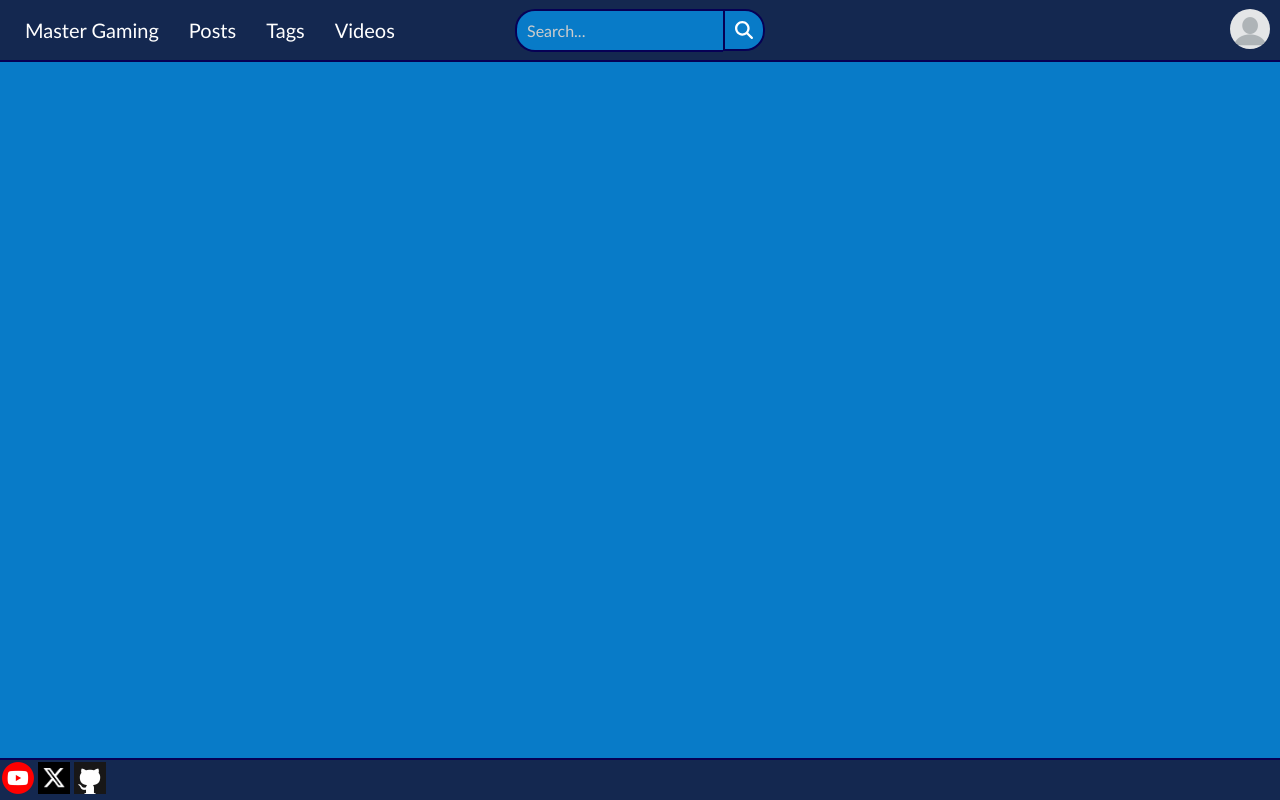
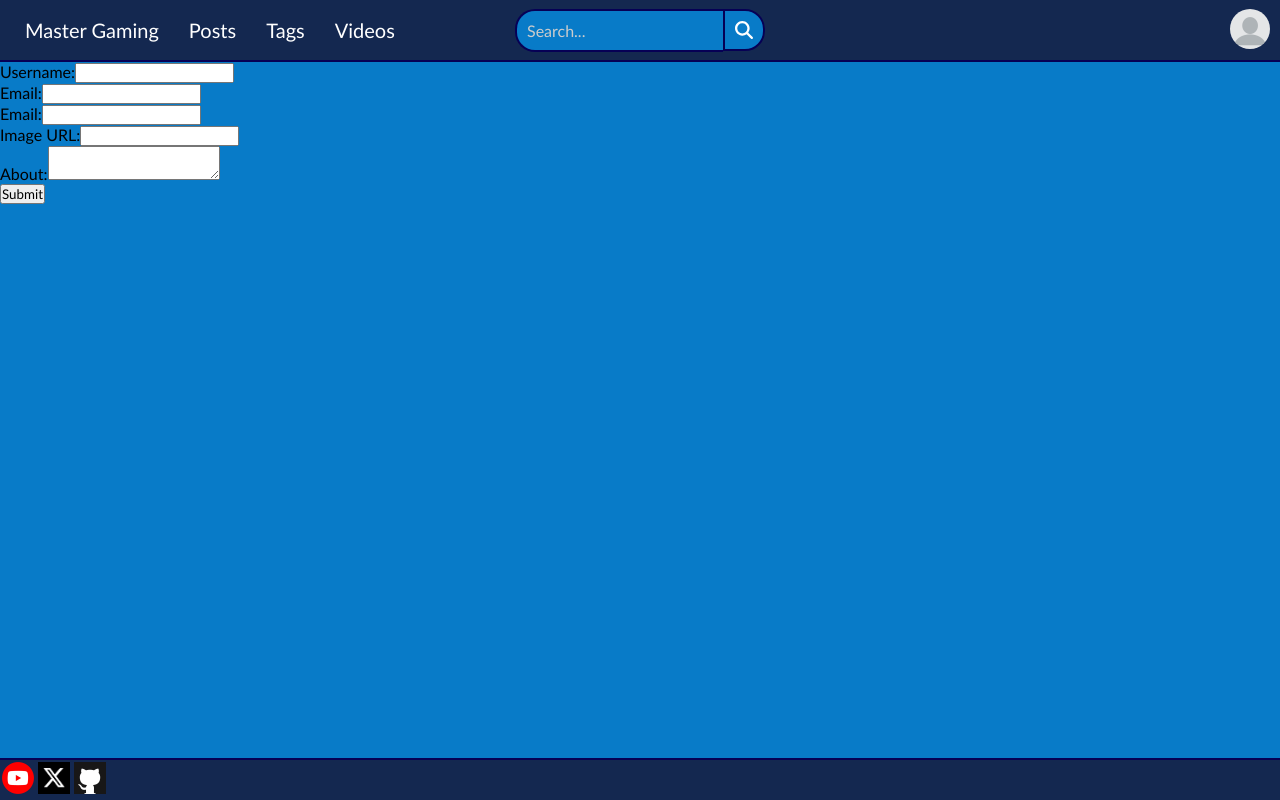
Before and after one commit to Antonio12152/Master_Gaming, a React (Create React App) app in the folder Master_Gaming_frontend/: page /createUser in a window 1280 px wide. Built offline with nearby package versions, Linux system fonts and the light colour scheme.

Commit message:
Create User preset

```diff
--- a/Master_Gaming_frontend/src/pages/CreatePost.jsx
+++ b/Master_Gaming_frontend/src/pages/CreatePost.jsx
@@ -7,45 +7,11 @@ const CreatePost = () => {
     const [text, setText] = useState('');
     const [tags, setTags] = useState('');
     const [error, setError] = useState('');
-
-    // const handleSubmit = (event) => {
-    //     event.preventDefault();
-    //     const tagsArray = tags.split(',').map(tag => tag.trim().toLowerCase());
-
-    //     const postInsertQuery = `
-    //     INSERT INTO posts (title, img, text, created_at)
-    //         VALUES ('${title}', '${img}', '${text}', CURRENT_TIMESTAMP)
-    //         RETURNING id;
-    //   `;
-
-    //     console.log('Post Insert Query:', postInsertQuery);
-
-    //     tagsArray.forEach(tag => {
-    //         const tagInsertQuery = `
-    //         INSERT INTO tags (name)
-    //             VALUES (${tag})
-    //             ON CONFLICT (name) DO UPDATE SET name = EXCLUDED.name
-    //             RETURNING id;
-    //     `;
-    //         console.log('Tag Insert Query:', tagInsertQuery);
-
-    //         const postTagInsertQuery = `
-    //         INSERT INTO post_tags (post_id, tag_id)
-    //             VALUES (post_id_placeholder, tag_id_placeholder);
-    //     `;
-    //         console.log('Post-Tag Insert Query:', postTagInsertQuery);
-    //     });
-
-    //     // Очистка формы
-    //     setTitle('');
-    //     setImg('');
-    //     setText('');
-    //     setTags('');
-    // };
+    const [loading, setLoading] = useState(false);
 
     const handleSubmit = async (e) => {
         e.preventDefault();
-
+        setLoading(true);
         try {
             const response = await axios.post('http://localhost:5000/insertPost', {
                 title: `${title}`, img:`${img}`, text:`${text}`, tags:`${tags}`
@@ -64,6 +30,8 @@ const CreatePost = () => {
             setError('');
         } catch (err) {
             setError(err.message);
+        } finally {
+            setLoading(false);
         }
     };
 
@@ -87,7 +55,9 @@ const CreatePost = () => {
                     <input type="text" value={tags} onChange={(e) => setTags(e.target.value)} />
                 </div>
                 {error && <p style={{ color: 'red' }}>{error}</p>}
-                <button type="submit">Submit</button>
+                <button type="submit" disabled={loading}>
+                    {loading ? 'Loading...' : 'Submit'}
+                </button>
             </form>
         </div>
     );
--- /dev/null
+++ b/Master_Gaming_frontend/src/pages/CreateUser.jsx
@@ -0,0 +1,72 @@
+import React, { useState } from 'react';
+import axios from 'axios';
+
+const CreateUser = () => {
+    const [name, setName] = useState('');
+    const [email, setEmail] = useState('');
+    const [password, setPassword] = useState('');
+    const [img, setImg] = useState('');
+    const [about, setAbout] = useState('');
+    const [error, setError] = useState('');
+    const [loading, setLoading] = useState(false);
+    const handleSubmit = async (e) => {
+        e.preventDefault();
+        setLoading(true);
+        try {
+            const response = await axios.post('http://localhost:5000/adduser', {
+                name: `${name}`, email:`${email}`, password:`${password}`, img:`${img}`, about:`${about}`
+            });
+
+            const data = await response.text();
+            if (!response.ok) {
+                throw new Error(data);
+            }
+
+            alert(`User ${name} created succesful.`);
+            setName('');
+            setEmail('');
+            setPassword('');
+            setImg('');
+            setAbout('');
+            setError('');
+        } catch (err) {
+            setError(err.message);
+        } finally {
+            setLoading(false);
+        }
+    };
+
+    return (
+        <div>
+            <form onSubmit={handleSubmit}>
+                <div>
+                    <label>Username:</label>
+                    <input type="text" value={name} onChange={(e) => setTitle(e.target.value)} required />
+                </div>
+                <div>
+                    <label>Email:</label>
+                    <input type="text" value={email} onChange={(e) => setTitle(e.target.value)} required />
+                </div>
+                <div>
+                    <label>Email:</label>
+                    <input type="text" value={password} onChange={(e) => setTitle(e.target.value)} required />
+                </div>
+                <div>
+                    <label>Image URL:</label>
+                    <input type="text" value={img} onChange={(e) => setImg(e.target.value)} />
+                </div>
+                <div>
+                    <label>About:</label>
+                    <textarea value={about} onChange={(e) => setText(e.target.value)} />
+                </div>
+
+                {error && <p style={{ color: 'red' }}>{error}</p>}
+                <button type="submit" disabled={loading}>
+                    {loading ? 'Loading...' : 'Submit'}
+                </button>
+            </form>
+        </div>
+    );
+};
+
+export default CreateUser;
--- a/Master_Gaming_frontend/src/routes.jsx
+++ b/Master_Gaming_frontend/src/routes.jsx
@@ -8,6 +8,7 @@ import Tag from './pages/Tag';
 import Videos from './pages/Videos';
 import User from './pages/User';
 import CreatePost from './pages/CreatePost';
+import CreateUser from './pages/CreateUser';
 const BaseRoute = () => {
     return (
         <div>
@@ -16,16 +17,17 @@ const BaseRoute = () => {
                 <Route path='/posts/' element={<GamePosts />} />
                 <Route path='/posts/:id' element={<GamePosts />} />
                 <Route path='/post/:id' element={<GamePost />} />
+                <Route path='/insertPost' element={<CreatePost />} />
+                <Route path='/search/:search' element={<Search />} />
+                <Route path='/search/:search/:id' element={<Search />} />
                 <Route path='/tags/' element={<Tags />} />
                 <Route path='/tags/:tag' element={<Tag />} />
                 <Route path='/tags/:tag/:id' element={<Tag />} />
                 <Route path='/videos/' element={<Videos />} />
                 <Route path='/videos/:id' element={<Videos />} />
-                <Route path='/search/:search' element={<Search />} />
-                <Route path='/search/:search/:id' element={<Search />} />
-                <Route path='/insertPost' element={<CreatePost />} />
                 <Route path='/users/:username' element={<User />}/>
                 <Route path='/users/:username/:id' element={<User />}/>
+                <Route path='/createUser' element={<CreateUser />}/>
             </Routes>
         </div>
     )
```
